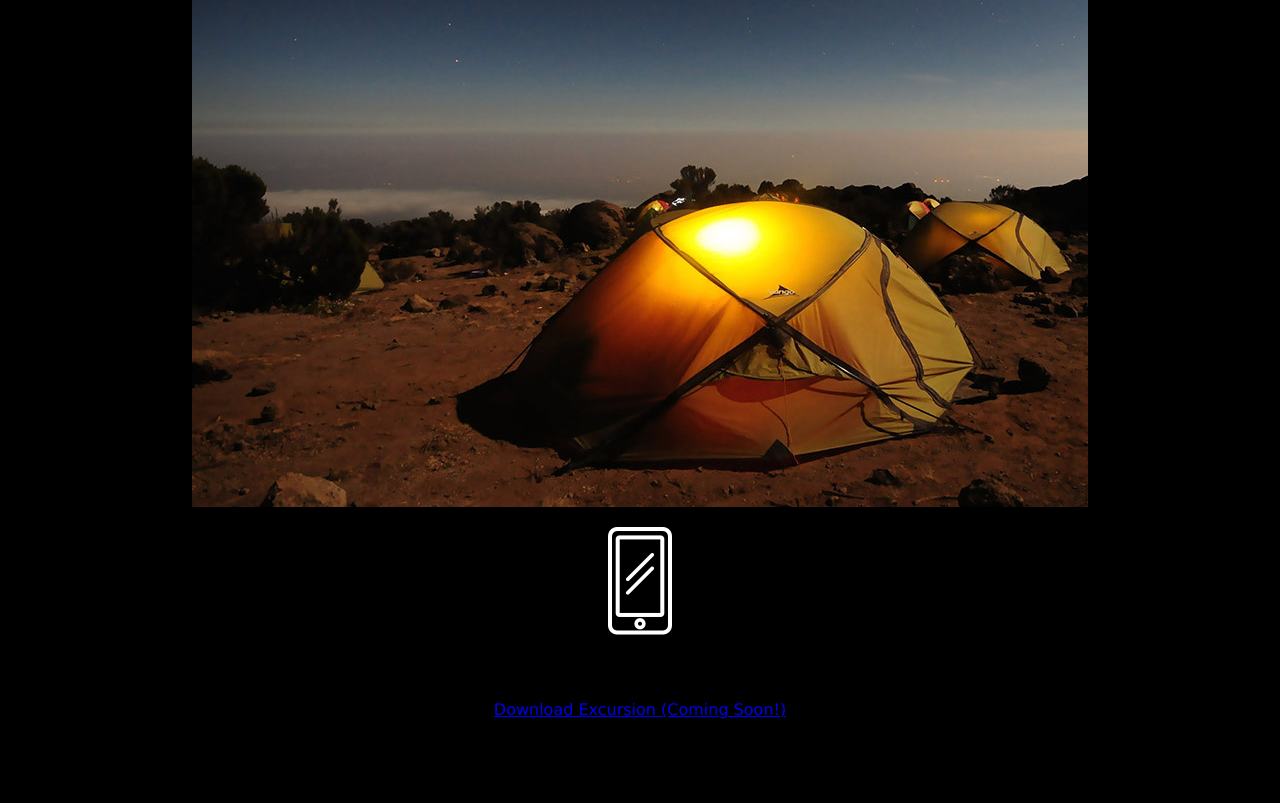
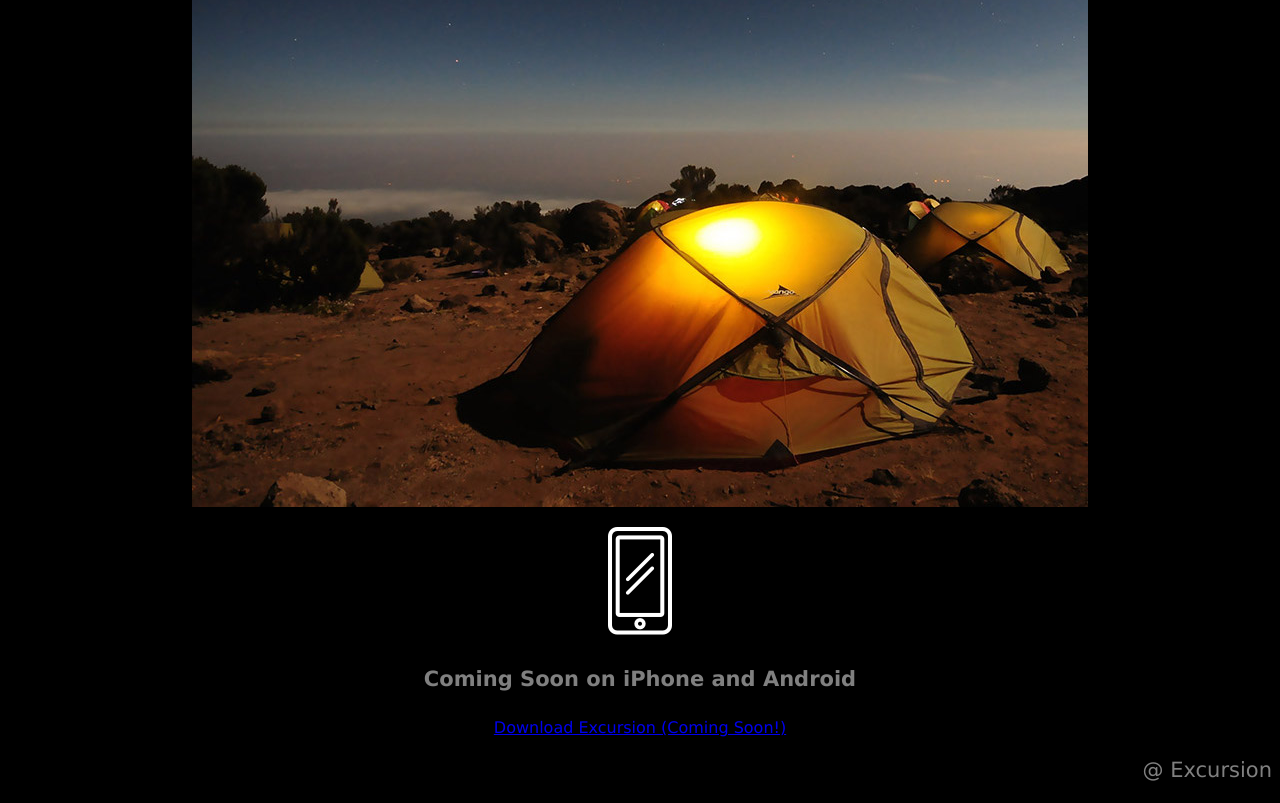
Before and after one commit to tanciu/excursions, a plain HTML site: page index.html in a window 1280 px wide. Shown: the part 505-1308 px from the top of the page. Before the commit the page ends 1240 px from the top, so only its background shows below. Drawn offline with Linux system fonts and the light colour scheme.

Commit message:
added excursion

```diff
--- a/index.html
+++ b/index.html
@@ -18,7 +18,8 @@
 <h4 class="header--sub-header">Excursion remembers places you like, and recommends new points of interest around you.</h4>
 <p><img src="resources/images/camp.jpg"></p>
 <p><img src="resources/images/phone.png"></p>
-<h4 class="header--su-header">Coming Soon on iPhone and Android</h4>
+<h4 class="header--sub-header">Coming Soon on iPhone and Android</h4>
 <p><a class="--cta" href="#">Download Excursion (Coming Soon!)</a></p>
+<p class="footer--copyright">@ Excursion</p>
 </body>
 </html>
--- a/resources/css/style.css
+++ b/resources/css/style.css
@@ -23,7 +23,7 @@ body {
     font-size: 16px;
     color: aquamarine;
 }
-/* footer */
+/* Footer */
 .footer--copyright {
     font-size: 21px;
     color: grey;
```
